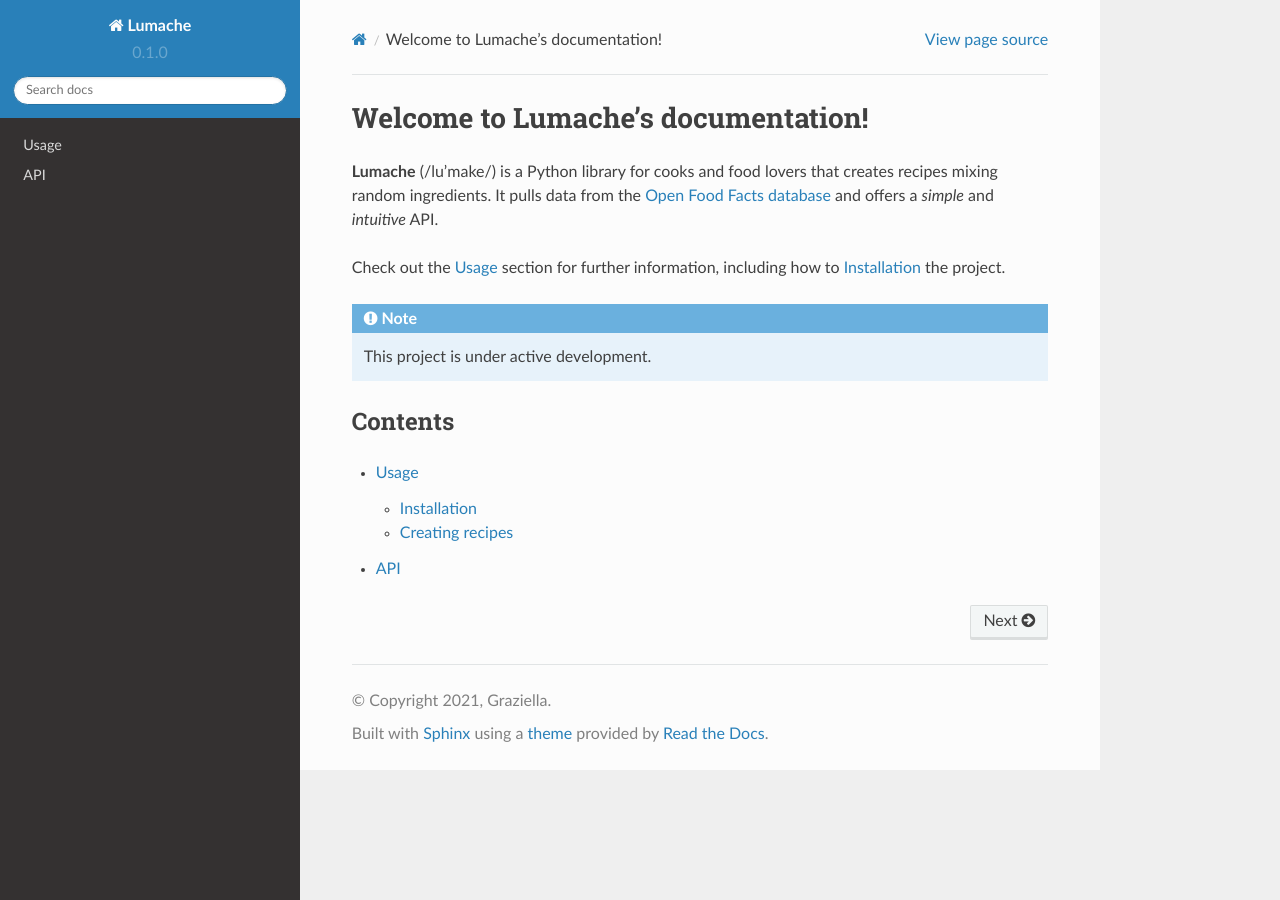
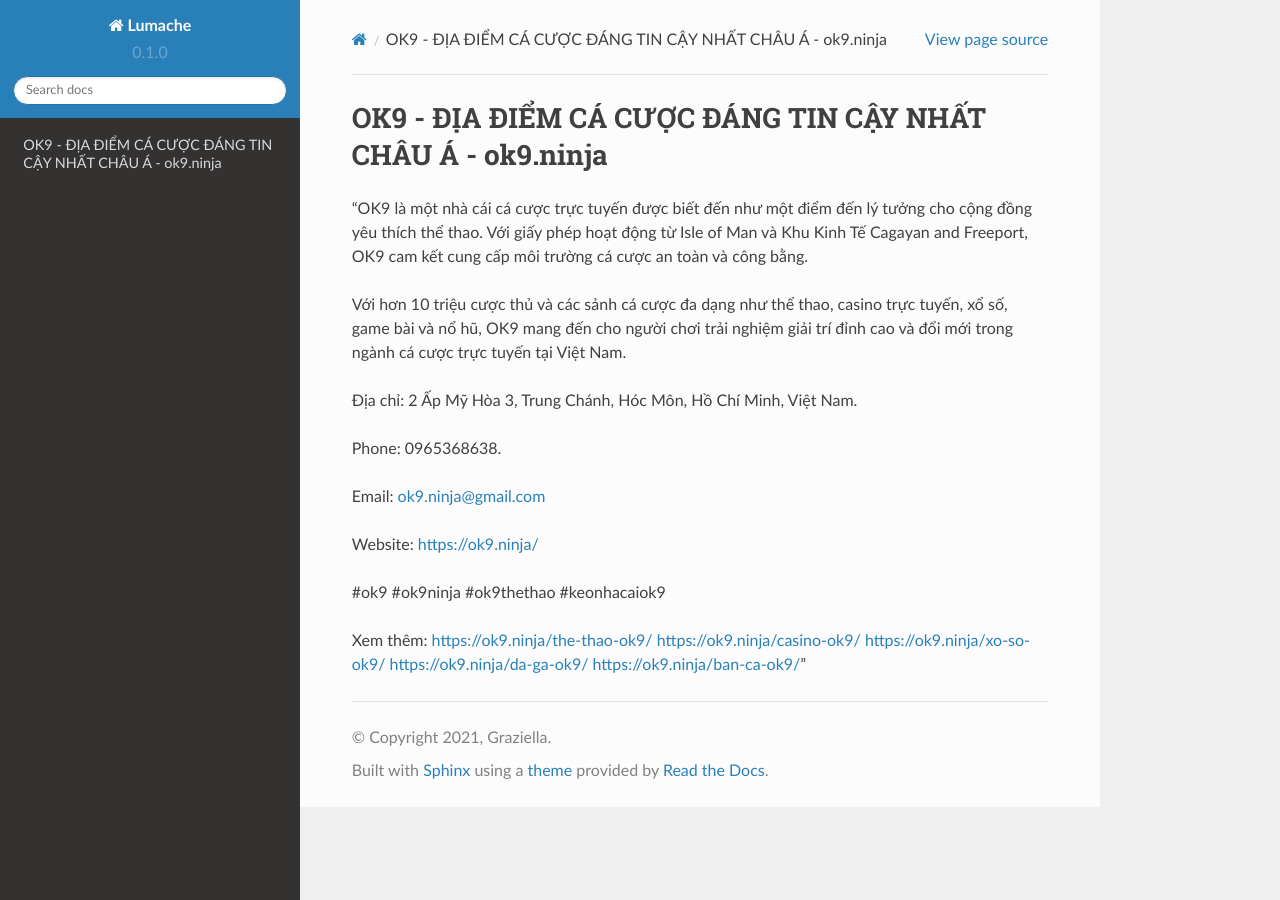
Before and after one commit to phamduyhong/ok9ninja, a Sphinx documentation site: the page built from docs/source/index.rst, in a window 1280 px wide. Built offline with Sphinx 7.4.7 and the Read the Docs theme 2.0.0, drawn with Linux system fonts in a browser that asks for light colours.

Commit message:
Update index.rst

```diff
--- a/docs/source/index.rst
+++ b/docs/source/index.rst
@@ -1,22 +1,23 @@
-Welcome to Lumache's documentation!
+OK9 - ĐỊA ĐIỂM CÁ CƯỢC ĐÁNG TIN CẬY NHẤT CHÂU Á - ok9.ninja
 ===================================
 
-**Lumache** (/lu'make/) is a Python library for cooks and food lovers
-that creates recipes mixing random ingredients.
-It pulls data from the `Open Food Facts database <https://world.openfoodfacts.org/>`_
-and offers a *simple* and *intuitive* API.
+"OK9 là một nhà cái cá cược trực tuyến được biết đến như một điểm đến lý tưởng cho cộng đồng yêu thích thể thao. Với giấy phép hoạt động từ Isle of Man và Khu Kinh Tế Cagayan and Freeport, OK9 cam kết cung cấp môi trường cá cược an toàn và công bằng.
 
-Check out the :doc:`usage` section for further information, including
-how to :ref:`installation` the project.
+Với hơn 10 triệu cược thủ và các sảnh cá cược đa dạng như thể thao, casino trực tuyến, xổ số, game bài và nổ hũ, OK9 mang đến cho người chơi trải nghiệm giải trí đỉnh cao và đổi mới trong ngành cá cược trực tuyến tại Việt Nam.
 
-.. note::
+Địa chỉ: 2 Ấp Mỹ Hòa 3, Trung Chánh, Hóc Môn, Hồ Chí Minh, Việt Nam.
 
-   This project is under active development.
+Phone: 0965368638.
 
-Contents
---------
+Email: ok9.ninja@gmail.com
 
-.. toctree::
+Website: https://ok9.ninja/
 
-   usage
-   api
+#ok9 #ok9ninja #ok9thethao #keonhacaiok9
+
+Xem thêm:
+https://ok9.ninja/the-thao-ok9/
+https://ok9.ninja/casino-ok9/
+https://ok9.ninja/xo-so-ok9/
+https://ok9.ninja/da-ga-ok9/
+https://ok9.ninja/ban-ca-ok9/"
```
